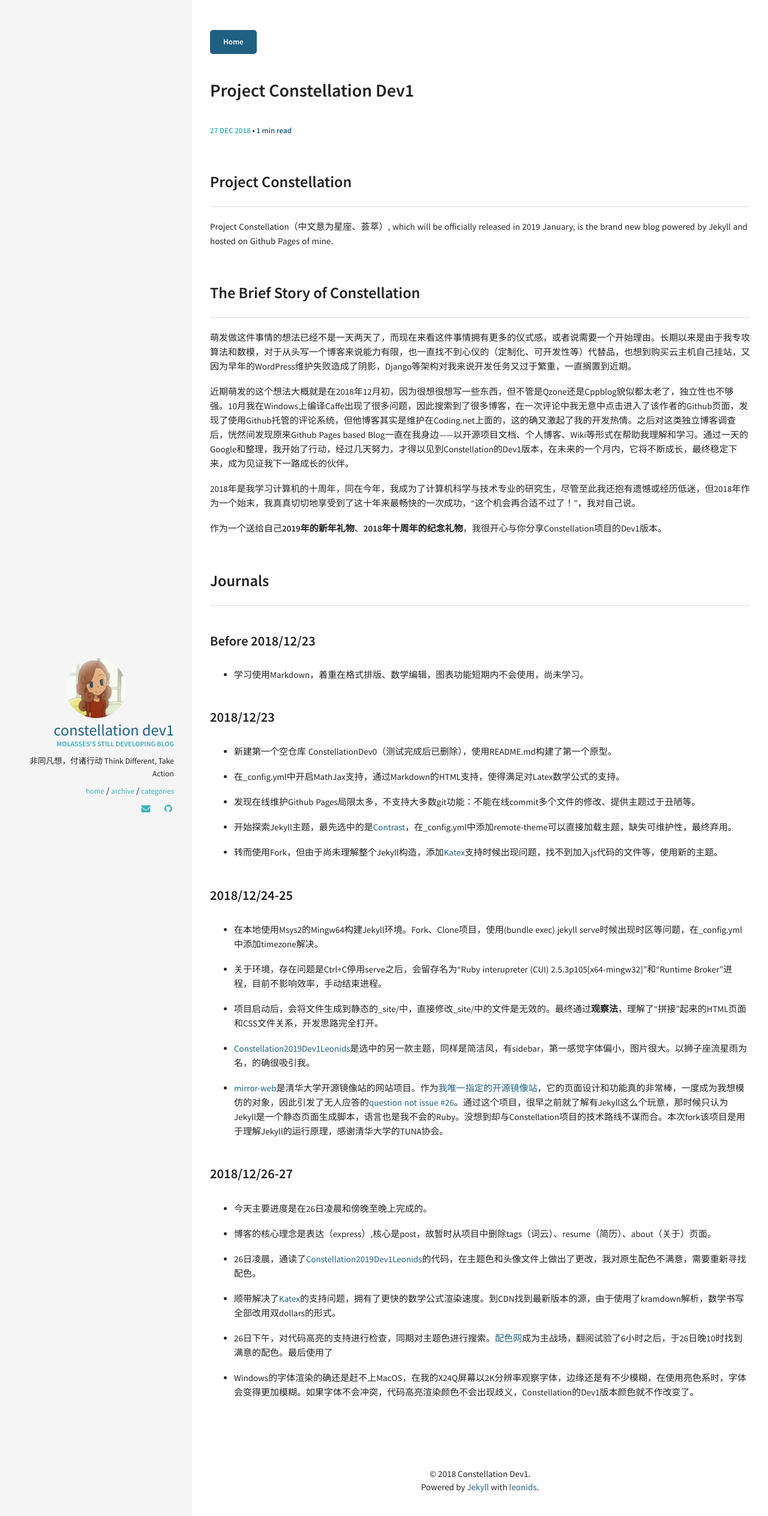
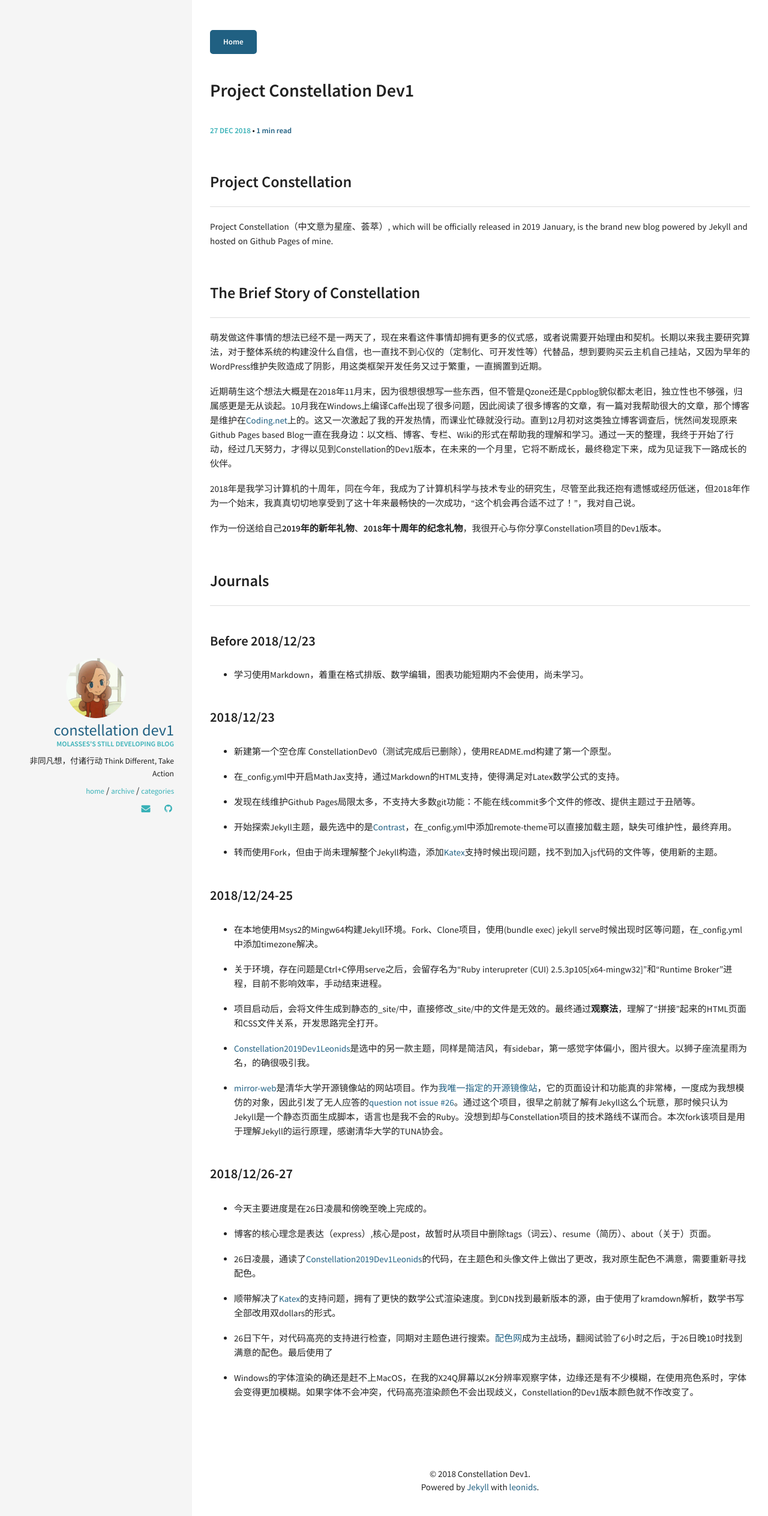
Before and after one commit to sleeplessai/sleeplessai.github.io, a Jekyll site: the page built from _posts/2018-12-27-constellation-dev1.md, in a window 1280 px wide. Shown: the top 2527 px of the page at 60% size. Built offline with Jekyll 4.4.1, drawn with Linux system fonts in a browser that asks for light colours; nearby versions of some CDN libraries.

Commit message:
revise dev1 post

```diff
--- a/_posts/2018-12-27-constellation-dev1.md
+++ b/_posts/2018-12-27-constellation-dev1.md
@@ -14,13 +14,13 @@ Project Constellation（中文意为星座、荟萃）, which will be officially
 
 ## The Brief Story of Constellation
 
-萌发做这件事情的想法已经不是一天两天了，而现在来看这件事情拥有更多的仪式感，或者说需要一个开始理由。长期以来是由于我专攻算法和数模，对于从头写一个博客来说能力有限，也一直找不到心仪的（定制化、可开发性等）代替品，也想到购买云主机自己挂站，又因为早年的WordPress维护失败造成了阴影，Django等架构对我来说开发任务又过于繁重，一直搁置到近期。
+萌发做这件事情的想法已经不是一两天了，现在来看这件事情却拥有更多的仪式感，或者说需要开始理由和契机。长期以来我主要研究算法，对于整体系统的构建没什么自信，也一直找不到心仪的（定制化、可开发性等）代替品，想到要购买云主机自己挂站，又因为早年的WordPress维护失败造成了阴影，用这类框架开发任务又过于繁重，一直搁置到近期。
 
-近期萌发的这个想法大概就是在2018年12月初，因为很想很想写一些东西，但不管是Qzone还是Cppblog貌似都太老了，独立性也不够强。10月我在Windows上编译Caffe出现了很多问题，因此搜索到了很多博客，在一次评论中我无意中点击进入了该作者的Github页面，发现了使用Github托管的评论系统，但他博客其实是维护在Coding.net上面的，这的确又激起了我的开发热情。之后对这类独立博客调查后，恍然间发现原来Github Pages based Blog一直在我身边——以开源项目文档、个人博客、Wiki等形式在帮助我理解和学习。通过一天的Google和整理，我开始了行动，经过几天努力，才得以见到Constellation的Dev1版本，在未来的一个月内，它将不断成长，最终稳定下来，成为见证我下一路成长的伙伴。
+近期萌生这个想法大概是在2018年11月末，因为很想很想写一些东西，但不管是Qzone还是Cppblog貌似都太老旧，独立性也不够强，归属感更是无从谈起。10月我在Windows上编译Caffe出现了很多问题，因此阅读了很多博客的文章，有一篇对我帮助很大的文章，那个博客是维护在[Coding.net](https://coding.net/)上的。这又一次激起了我的开发热情，而课业忙碌就没行动。直到12月初对这类独立博客调查后，恍然间发现原来Github Pages based Blog一直在我身边：以文档、博客、专栏、Wiki的形式在帮助我的理解和学习。通过一天的整理，我终于开始了行动，经过几天努力，才得以见到Constellation的Dev1版本，在未来的一个月里，它将不断成长，最终稳定下来，成为见证我下一路成长的伙伴。
 
 2018年是我学习计算机的十周年，同在今年，我成为了计算机科学与技术专业的研究生，尽管至此我还抱有遗憾或经历低迷，但2018年作为一个始末，我真真切切地享受到了这十年来最畅快的一次成功，“这个机会再合适不过了！”，我对自己说。
 
-作为一个送给自己**2019年的新年礼物**、**2018年十周年的纪念礼物**，我很开心与你分享Constellation项目的Dev1版本。
+作为一份送给自己**2019年的新年礼物**、**2018年十周年的纪念礼物**，我很开心与你分享Constellation项目的Dev1版本。
 
 ## Journals
 
```
